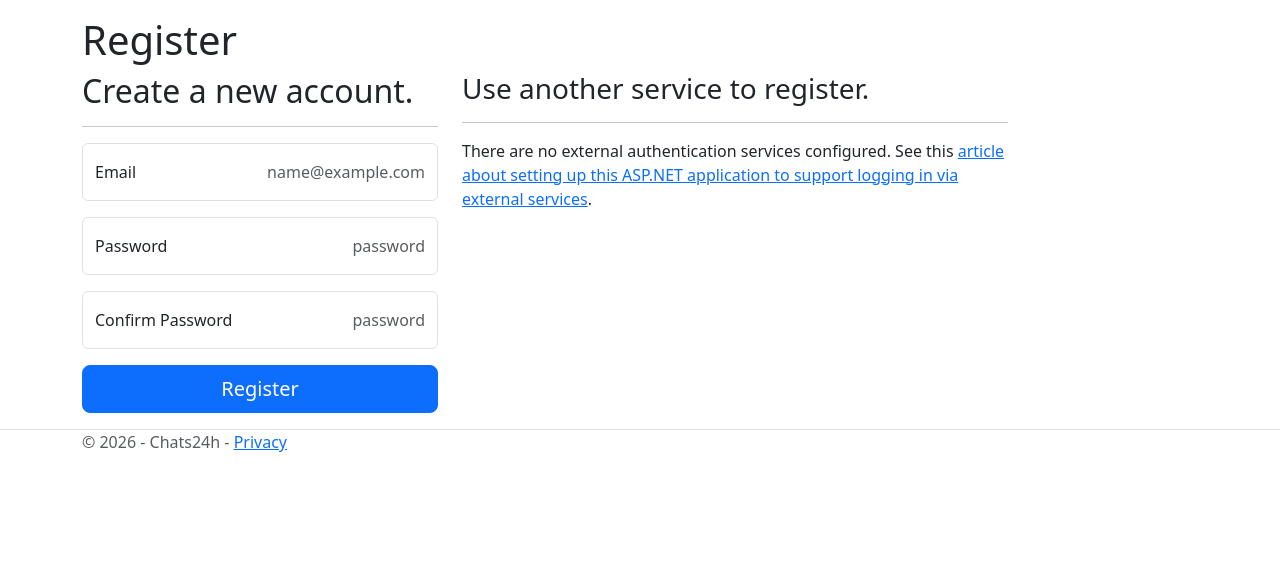
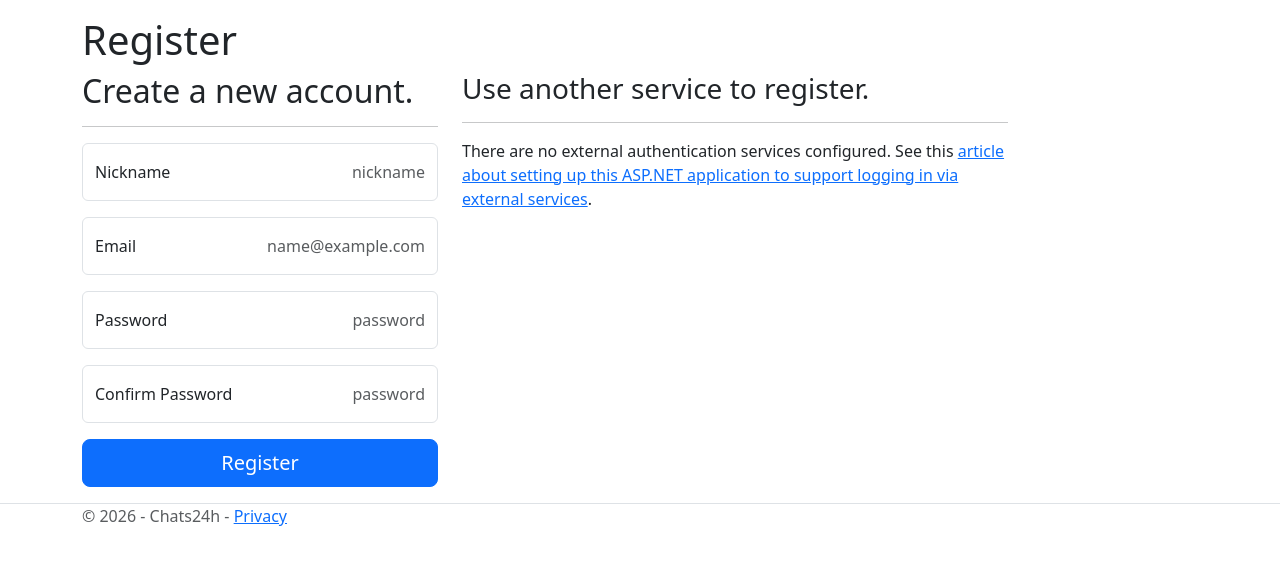
Before and after one commit to ttrinh0/24hChats, an ASP.NET Core app: page /Identity/Account/Register in a window 1280 px wide. Shown: the part 57-622 px from the top of the page. Run offline with ASP.NET Core 8, Linux system fonts and the light colour scheme; tables that the repository leaves empty hold one stand-in row (values such as "Sample post"); some libraries are stand-ins or nearby versions.

Commit message:
Add authorize for Create page, add Nickname to registration and it adds it to the ChatUser

```diff
--- a/Areas/Identity/Pages/Account/Register.cshtml
+++ b/Areas/Identity/Pages/Account/Register.cshtml
@@ -13,17 +13,26 @@
             <hr />
             <div asp-validation-summary="ModelOnly" class="text-danger" role="alert"></div>
             <div class="form-floating mb-3">
-                <input asp-for="Input.Email" class="form-control" autocomplete="username" aria-required="true" placeholder="name@example.com" />
+                <input asp-for="Input.Nickname" class="form-control" autocomplete="nickname" aria-required="true"
+                       placeholder="nickname" />
+                <label asp-for="Input.Nickname">Nickname</label>
+                <span asp-validation-for="Input.Nickname" class="text-danger"></span>
+            </div>
+            <div class="form-floating mb-3">
+                <input asp-for="Input.Email" class="form-control" autocomplete="username" aria-required="true"
+                       placeholder="name@example.com" />
                 <label asp-for="Input.Email">Email</label>
                 <span asp-validation-for="Input.Email" class="text-danger"></span>
             </div>
             <div class="form-floating mb-3">
-                <input asp-for="Input.Password" class="form-control" autocomplete="new-password" aria-required="true" placeholder="password" />
+                <input asp-for="Input.Password" class="form-control" autocomplete="new-password" aria-required="true"
+                       placeholder="password" />
                 <label asp-for="Input.Password">Password</label>
                 <span asp-validation-for="Input.Password" class="text-danger"></span>
             </div>
             <div class="form-floating mb-3">
-                <input asp-for="Input.ConfirmPassword" class="form-control" autocomplete="new-password" aria-required="true" placeholder="password" />
+                <input asp-for="Input.ConfirmPassword" class="form-control" autocomplete="new-password"
+                       aria-required="true" placeholder="password" />
                 <label asp-for="Input.ConfirmPassword">Confirm Password</label>
                 <span asp-validation-for="Input.ConfirmPassword" class="text-danger"></span>
             </div>
@@ -39,19 +48,22 @@
                 {
                     <div>
                         <p>
-                            There are no external authentication services configured. See this <a href="https://go.microsoft.com/fwlink/?LinkID=532715">article
+                            There are no external authentication services configured. See this <a
+                            href="https://go.microsoft.com/fwlink/?LinkID=532715">article
                             about setting up this ASP.NET application to support logging in via external services</a>.
                         </p>
                     </div>
                 }
                 else
                 {
-                    <form id="external-account" asp-page="./ExternalLogin" asp-route-returnUrl="@Model.ReturnUrl" method="post" class="form-horizontal">
+                    <form id="external-account" asp-page="./ExternalLogin" asp-route-returnUrl="@Model.ReturnUrl" method="post"
+                          class="form-horizontal">
                         <div>
                             <p>
                                 @foreach (var provider in Model.ExternalLogins!)
                                 {
-                                    <button type="submit" class="btn btn-primary" name="provider" value="@provider.Name" title="Log in using your @provider.DisplayName account">@provider.DisplayName</button>
+                                    <button type="submit" class="btn btn-primary" name="provider" value="@provider.Name"
+                                            title="Log in using your @provider.DisplayName account">@provider.DisplayName</button>
                                 }
                             </p>
                         </div>
--- a/Areas/Identity/Pages/Account/Register.cshtml.cs
+++ b/Areas/Identity/Pages/Account/Register.cshtml.cs
@@ -71,6 +71,12 @@ public class RegisterModel : PageModel
     /// </summary>
     public class InputModel
     {
+
+        [Required]
+        [StringLength(35, MinimumLength = 1)]
+        [Display(Name = "Nickname")]
+        public string Nickname { get; set; } = default!;
+
         /// <summary>
         ///     This API supports the ASP.NET Core Identity default UI infrastructure and is not intended to be used
         ///     directly from your code. This API may change or be removed in future releases.
@@ -114,7 +120,7 @@ public class RegisterModel : PageModel
         if (ModelState.IsValid)
         {
             var user = CreateUser();
-
+            user.Nickname = Input.Nickname;
             await _userStore.SetUserNameAsync(user, Input.Email, CancellationToken.None);
             await _emailStore.SetEmailAsync(user, Input.Email, CancellationToken.None);
             var result = await _userManager.CreateAsync(user, Input.Password);
--- a/Pages/Create.cshtml.cs
+++ b/Pages/Create.cshtml.cs
@@ -1,12 +1,14 @@
 using System.ComponentModel.DataAnnotations;
 using Chats24h.Data;
 using Chats24h.Models;
+using Microsoft.AspNetCore.Authorization;
 using Microsoft.AspNetCore.Mvc;
 using Microsoft.AspNetCore.Mvc.RazorPages;
 using Microsoft.EntityFrameworkCore;
 
 namespace Chats24h.Pages;
 
+[Authorize]
 public class CreateModel(ApplicationDbContext db) : PageModel
 {
     public List<ChatRoom> Rooms { get; private set; } = [];
@@ -18,7 +20,6 @@ public class CreateModel(ApplicationDbContext db) : PageModel
     [BindProperty]
     [StringLength(160)]
     public string RoomDesc { get; set; } = "";
-
 
     public async Task OnGetAsync() // 'Task' type is somewhat like Promise in .js
     {
```
